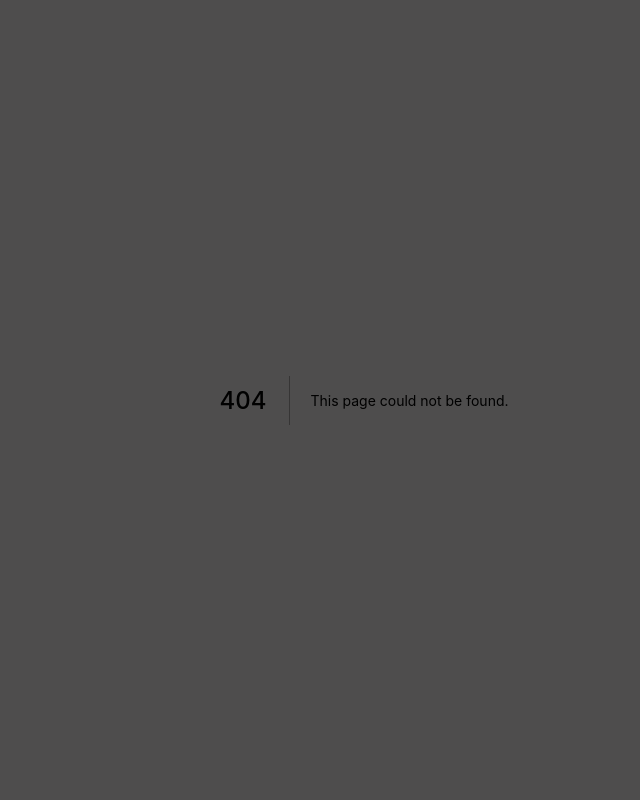
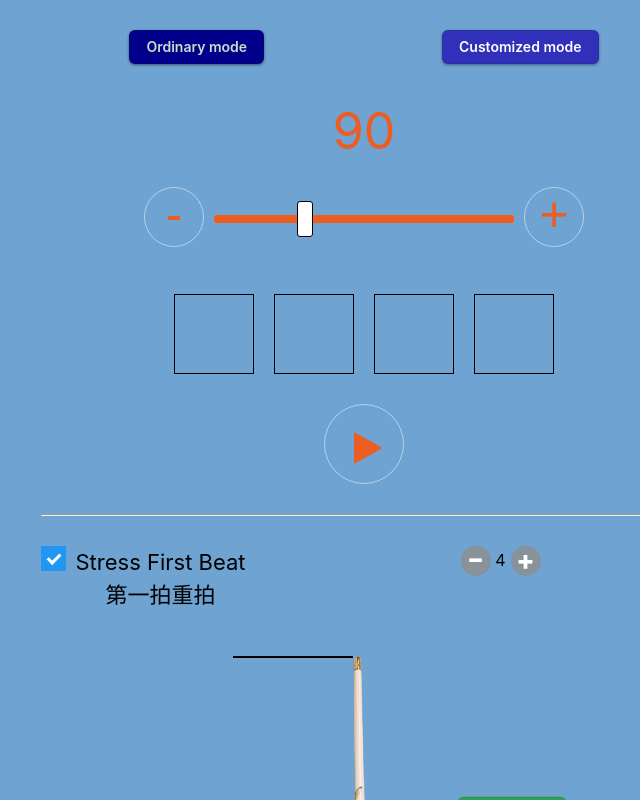
Before and after one commit to RyanCrystal/ryansky, a Next.js app: page /metronome in a window 1280 px wide. Before the commit this address had no page. Shown: the top 800 px of the page, without its empty margins (276-916 px from the left). Built offline with nearby package versions, Linux system fonts and the light colour scheme.

Commit message:
update metronome

```diff
--- a/components/Projects.js
+++ b/components/Projects.js
@@ -9,7 +9,7 @@ const projects = [
     image_src: "../img/projects/project1.jpg",
     title: "Customized metronome",
     tech: "ReactJs",
-    link: "/",
+    link: "/metronome",
     github_link: "/"
   },
   {
--- a/components/metronome/CustomMetronome/CustomMetronome.js
+++ b/components/metronome/CustomMetronome/CustomMetronome.js
@@ -32,7 +32,7 @@ const stepsTotalDataReducer = (state, action) => {
   let newState;
   switch (action.type) {
     case "change":
-      newState = { ...state };
+      newState = JSON.parse(JSON.stringify(state));
       let index = action.data.index;
       let field = action.data.field;
       let value = action.data.value;
@@ -43,7 +43,8 @@ const stepsTotalDataReducer = (state, action) => {
 
       break;
     case "add_step":
-      newState = { ...state };
+      console.log("add_step");
+      newState = JSON.parse(JSON.stringify(state));
 
       newState.stepsData.push({
         timeSignature: "4/4",
@@ -52,36 +53,24 @@ const stepsTotalDataReducer = (state, action) => {
         stressFirstBeat: true,
         beat: 4
       });
+      console.log(newState);
       break;
     case "delete_step":
-      newState = { ...state };
+      newState = JSON.parse(JSON.stringify(state));
       newState.stepsData.splice(action.data.index, 1);
       break;
     case "changeBeatCount":
-      newState = { ...state };
+      newState = JSON.parse(JSON.stringify(state));
       newState.beatCount = newState.beatCount + 1;
       newState.currentStepCount = newState.currentStepCount + 1;
       break;
     case "playNextStep":
-      newState = { ...state };
+      newState = JSON.parse(JSON.stringify(state));
       newState.currentStepIndex = newState.currentStepIndex + 1;
       newState.currentStepCount = -1;
       break;
     case "reset":
-      newState = {
-        stepsData: [
-          {
-            timeSignature: "4/4",
-            measureNumber: 4,
-            tempo: 110,
-            stressFirstBeat: true,
-            beat: 4
-          }
-        ],
-        currentStepIndex: 0,
-        beatCount: -1,
-        currentStepCount: -1
-      };
+      newState = { ...initState };
 
     default:
       break;
@@ -111,6 +100,12 @@ const CustomMetronome = () => {
 
   useEffect(() => {
     init();
+  }, []);
+  useEffect(() => {
+    return () => {
+      clearInterval(interval.current);
+      resetCustomMetronome();
+    };
   }, []);
 
   const init = () => {
@@ -219,7 +214,7 @@ const CustomMetronome = () => {
   };
 
   return (
-    <div className="container">
+    <div className="metronome_container">
       <h1>Customize Metronome</h1>
       <button className="add-step-btn button-3" onClick={addStep}>
         Add Step
--- a/components/metronome/CustomMetronome/Step.js
+++ b/components/metronome/CustomMetronome/Step.js
@@ -34,6 +34,7 @@ const Step = (props) => {
       <div className="time-signature">
         <div>Time signature</div>
         <select
+          className="form-control"
           value={props.stepData.timeSignature}
           onChange={onChangeTimeSignature}
         >
@@ -46,6 +47,7 @@ const Step = (props) => {
         <div>Measure numbers</div>
         <input
           type="number"
+          className="form-control"
           value={props.stepData.measureNumber}
           onChange={onChangeMeasureHandler}
           min="4"
@@ -56,6 +58,7 @@ const Step = (props) => {
         <div>Tempo</div>
         <input
           type="number"
+          className="form-control"
           value={props.stepData.tempo}
           onChange={onChangeTempoHandler}
           min="60"
@@ -66,13 +69,14 @@ const Step = (props) => {
         <div>Stress First Beat</div>
         <input
           type="checkbox"
+          className="form-control"
           checked={props.stepData.stressFirstBeat}
           onChange={onChangeSressFirstBeat}
         />
       </div>
       {index > 1 && (
         <div className="delete-step-btn" onClick={onDeleteStepHandler}>
-          <button>Delete</button>
+          <button className="button-3 button-delete">Delete</button>
         </div>
       )}
     </div>
--- a/components/metronome/Metronome.css
+++ b/components/metronome/Metronome.css
@@ -1,8 +1,3 @@
-.mode {
-  text-align: center;
-  display: flex;
-}
-
 /* CSS */
 .button-3 {
   appearance: none;
@@ -90,6 +85,3 @@
 .button-1:focus {
   background-color: #f082ac;
 }
-body {
-  background-color: #6fa3d1;
-}
--- a/components/metronome/Metronome.js
+++ b/components/metronome/Metronome.js
@@ -3,8 +3,6 @@ import ReactDOM from "react-dom";
 import CustomMetronome from "./CustomMetronome/CustomMetronome";
 
 import Speed from "./Metronome/Speed";
-
-// import "./Metronome.css";
 
 export default function Metronome() {
   const [mode, setMode] = useState("ordinary");
@@ -17,16 +15,33 @@ export default function Metronome() {
 
   return (
     <>
-      <div className="mode container">
-        <button className="button-3" onClick={ordinaryHandler}>
+      <div className="metronome_mode metronome_container">
+        <button
+          onClick={ordinaryHandler}
+          className={`button-3 mode-button ${
+            mode == "ordinary" ? "active" : ""
+          }`}
+        >
           Ordinary mode
         </button>
-        <button className="button-3" onClick={customHandler}>
+        <button
+          onClick={customHandler}
+          className={`button-3 mode-button ${mode == "custom" ? "active" : ""}`}
+        >
           Customized mode
         </button>
       </div>
       {mode == "ordinary" && <Speed />}
       {mode == "custom" && <CustomMetronome />}
+      <style global jsx>{`
+        body {
+          background-color: #6fa3d1;
+          background-image: none;
+        }
+        body:before {
+          background: none;
+        }
+      `}</style>
     </>
   );
 }
--- a/components/metronome/Metronome/ImageMove.js
+++ b/components/metronome/Metronome/ImageMove.js
@@ -1,11 +1,10 @@
 import React, { useState } from "react";
 import ReactDom from "react-dom";
-
-import img from "../../../public/img/projects/conductor-stick.png";
 
 // import "./ImageMove.css";
 
 const ImageMove = (props) => {
+  const conductor_stick = "../../../img/projects/conductor-stick.png";
   const [hideBaton, setHideBaton] = useState(false);
   if (!props.node) {
     return null;
@@ -15,7 +14,6 @@ const ImageMove = (props) => {
   };
   const beat = props.beat;
   const index = props.index;
-  console.log(index);
   let active = false;
   if (beat == 4 && (index == 0 || index == 2)) {
     active = true;
@@ -44,7 +42,7 @@ const ImageMove = (props) => {
               activeBeat3 ? "activeBeat3" : ""
             }`}
           >
-            <img src={img} alt="baton" />
+            <img src={conductor_stick} alt="baton" />
           </div>
         </div>
       )}
--- a/components/metronome/Metronome/Rhythm.js
+++ b/components/metronome/Metronome/Rhythm.js
@@ -28,6 +28,14 @@ const Rhythm = (props) => {
       }
     });
   }
+
+  useEffect(() => {
+    return () => {
+      console.log("unmounted");
+      clearInterval(interval.current);
+      clearTimeout(timeout.current);
+    };
+  }, []);
 
   useEffect(() => {
     if (isPlaying) {
--- a/components/metronome/Metronome/Speed.js
+++ b/components/metronome/Metronome/Speed.js
@@ -89,8 +89,7 @@ const Speed = () => {
     defaultOptions
   );
   return (
-    <div className="speed-container container">
-      <div className="image-container" ref={imageMoveRef}></div>
+    <div className="speed-container metronome_container">
       <div className="metronome-container">
         <div className="speed">{speed}</div>
         <div className="speedometer">
@@ -116,6 +115,7 @@ const Speed = () => {
           node={imageNode}
         />
       </div>
+      <div className="image-container" ref={imageMoveRef}></div>
     </div>
   );
 };
--- /dev/null
+++ b/pages/metronome.js
@@ -0,0 +1,7 @@
+import Metronome from "../components/metronome/Metronome";
+
+const metro_nome = () => {
+  return <Metronome />;
+};
+
+export default metro_nome;
--- a/styles/globals.css
+++ b/styles/globals.css
@@ -35,7 +35,7 @@ h3 {
 
 body {
   background: #222121;
-  color: #fff;
+  /* color: #fff; */
   height: 100vh;
   line-height: 1.5;
   overflow-x: hidden;
@@ -231,7 +231,7 @@ main h1 {
 }
 .delete-step-btn {
   position: absolute;
-  right: -56px;
+  right: -70px;
 }
 .step-container {
   display: flex;
@@ -241,18 +241,50 @@ main h1 {
 }
 .add-step-btn {
   height: 35px;
+  right: 11px;
+  position: absolute;
+  top: 14px;
 }
 .measures-numbers input,
 .tempo input {
   width: 100px;
 }
-
-.mode {
+.button-delete {
+  background-color: #d33333 !important;
+}
+input.form-control,
+select.form-control {
+  display: block;
+  width: 100%;
+  padding: 0.1rem 0.75rem;
+  font-size: 1rem;
+  line-height: 1.5;
+  color: #495057;
+  background-color: #fff;
+  background-clip: padding-box;
+  border: 1px solid #ced4da;
+  border-radius: 0.25rem;
+  transition: border-color 0.15s ease-in-out, box-shadow 0.15s ease-in-out;
+}
+.metronome_mode {
   text-align: center;
   display: flex;
 }
+.metronome_container {
+  max-width: 647px;
+  margin: 0 auto;
+  text-align: center;
+  justify-content: space-around;
+  margin-top: 30px;
+  position: relative;
+}
 
 /* CSS */
+.button-3.active {
+  background-color: darkblue !important;
+  color: #c9dfc9;
+  box-shadow: 0 1px 3px rgba(0, 0, 0, 0.48);
+}
 .button-3 {
   appearance: none;
   background-color: #2ea44f;
@@ -269,7 +301,6 @@ main h1 {
   font-weight: 600;
   line-height: 20px;
   padding: 6px 16px;
-  position: relative;
   text-align: center;
   text-decoration: none;
   user-select: none;
@@ -277,6 +308,7 @@ main h1 {
   touch-action: manipulation;
   vertical-align: middle;
   white-space: nowrap;
+  box-shadow: 0 1px 3px rgba(0, 0, 0, 0.4);
 }
 
 .button-3:focus:not(:focus-visible):not(.focus-visible) {
@@ -284,9 +316,9 @@ main h1 {
   outline: none;
 }
 
-.button-3:hover {
+/* .button-3:hover {
   background-color: #2c974b;
-}
+} */
 
 .button-3:focus {
   box-shadow: rgba(46, 164, 79, 0.4) 0 0 0 3px;
@@ -296,13 +328,16 @@ main h1 {
 .button-3:disabled {
   background-color: #94d3a2;
   border-color: rgba(27, 31, 35, 0.1);
-  color: rgba(255, 255, 255, 0.8);
+  color: rgba(255, 255, 255, 0.5);
   cursor: default;
 }
 
 .button-3:active {
   background-color: #298e46;
   box-shadow: rgba(20, 70, 32, 0.2) 0 1px 0 inset;
+}
+.button-3.mode-button {
+  background-color: #3030bb;
 }
 
 /* CSS */
@@ -350,6 +385,7 @@ body {
 }
 .image-container {
   position: relative;
+  min-height: 1000px;
 }
 .image-container img {
   max-width: 100%;
@@ -374,9 +410,12 @@ body {
   top: 320px;
 }
 .image-container .hide-baton-btn {
-  /* position: absolute;
+  position: absolute;
   top: 141px;
-  right: 122px; */
+  right: 122px;
+}
+.metronome-container {
+  margin-bottom: 2rem;
 }
 
 .metronome-icons {
@@ -393,6 +432,139 @@ body {
 .metronome-icons .icon.active {
   background-color: #030e2c;
   animation: blinker 0.1s step-start;
+}
+
+.speedometer {
+  display: flex;
+  justify-content: center;
+  align-items: center;
+  font-family: "Raleway", sans-serif;
+  font-size: 50px;
+}
+.text-center {
+  text-align: center;
+}
+.speedometer-bar {
+  width: 300px;
+  margin: 0 10px;
+  margin-bottom: 20px;
+}
+.speed {
+  font-size: 50px;
+  color: #ed5c21;
+}
+.minus,
+.plus {
+  height: 60px;
+  width: 60px;
+  border-radius: 50%;
+  border: thin solid rgba(255, 255, 255, 0.5);
+  cursor: pointer;
+}
+.speedometer span {
+  color: #ed5c21;
+  position: relative;
+  top: -11px;
+}
+.minus span {
+  position: relative;
+  bottom: 3px;
+}
+.play-btn span {
+  line-height: 80px;
+}
+.play-btn {
+  height: 80px;
+  width: 80px;
+  margin: 0 auto;
+  border-radius: 50%;
+  border: thin solid rgba(255, 255, 255, 0.5);
+  cursor: pointer;
+}
+input[type="range"] {
+  -webkit-appearance: none;
+  margin: 18px 0;
+  width: 100%;
+}
+input[type="range"]:focus {
+  outline: none;
+}
+input[type="range"]::-webkit-slider-runnable-track {
+  width: 100%;
+  height: 8.4px;
+  cursor: pointer;
+  /* box-shadow: 1px 1px 1px #000000, 0px 0px 1px #0d0d0d; */
+  background: rgb(237, 92, 33);
+  border-radius: 1.3px;
+  /* border: 0.2px solid #010101; */
+}
+input[type="range"]::-webkit-slider-thumb {
+  /* box-shadow: 1px 1px 1px #000000, 0px 0px 1px #0d0d0d; */
+  border: 1px solid #000000;
+  height: 36px;
+  width: 16px;
+  border-radius: 3px;
+  background: #ffffff;
+  cursor: pointer;
+  -webkit-appearance: none;
+  margin-top: -14px;
+}
+input[type="range"]:focus::-webkit-slider-runnable-track {
+  background: #ed5c21;
+}
+input[type="range"]::-moz-range-track {
+  width: 100%;
+  height: 8.4px;
+  cursor: pointer;
+  box-shadow: 1px 1px 1px #000000, 0px 0px 1px #0d0d0d;
+  background: rgb(237, 92, 33);
+  border-radius: 1.3px;
+  border: 0.2px solid #010101;
+}
+input[type="range"]::-moz-range-thumb {
+  box-shadow: 1px 1px 1px #000000, 0px 0px 1px #0d0d0d;
+  border: 1px solid #000000;
+  height: 36px;
+  width: 16px;
+  border-radius: 3px;
+  background: #ffffff;
+  cursor: pointer;
+}
+input[type="range"]::-ms-track {
+  width: 100%;
+  height: 8.4px;
+  cursor: pointer;
+  background: transparent;
+  border-color: transparent;
+  border-width: 16px 0;
+  color: transparent;
+}
+input[type="range"]::-ms-fill-lower {
+  background: rgb(237, 92, 33);
+  border: 0.2px solid #010101;
+  border-radius: 2.6px;
+  box-shadow: 1px 1px 1px #000000, 0px 0px 1px #0d0d0d;
+}
+input[type="range"]::-ms-fill-upper {
+  background: rgb(237, 92, 33);
+  border: 0.2px solid #010101;
+  border-radius: 2.6px;
+  box-shadow: 1px 1px 1px #000000, 0px 0px 1px #0d0d0d;
+}
+input[type="range"]::-ms-thumb {
+  box-shadow: 1px 1px 1px #000000, 0px 0px 1px #0d0d0d;
+  border: 1px solid #000000;
+  height: 36px;
+  width: 16px;
+  border-radius: 3px;
+  background: #ffffff;
+  cursor: pointer;
+}
+input[type="range"]:focus::-ms-fill-lower {
+  background: #ed5c21;
+}
+input[type="range"]:focus::-ms-fill-upper {
+  background: #ed5c21;
 }
 
 @keyframes blinker {
```
